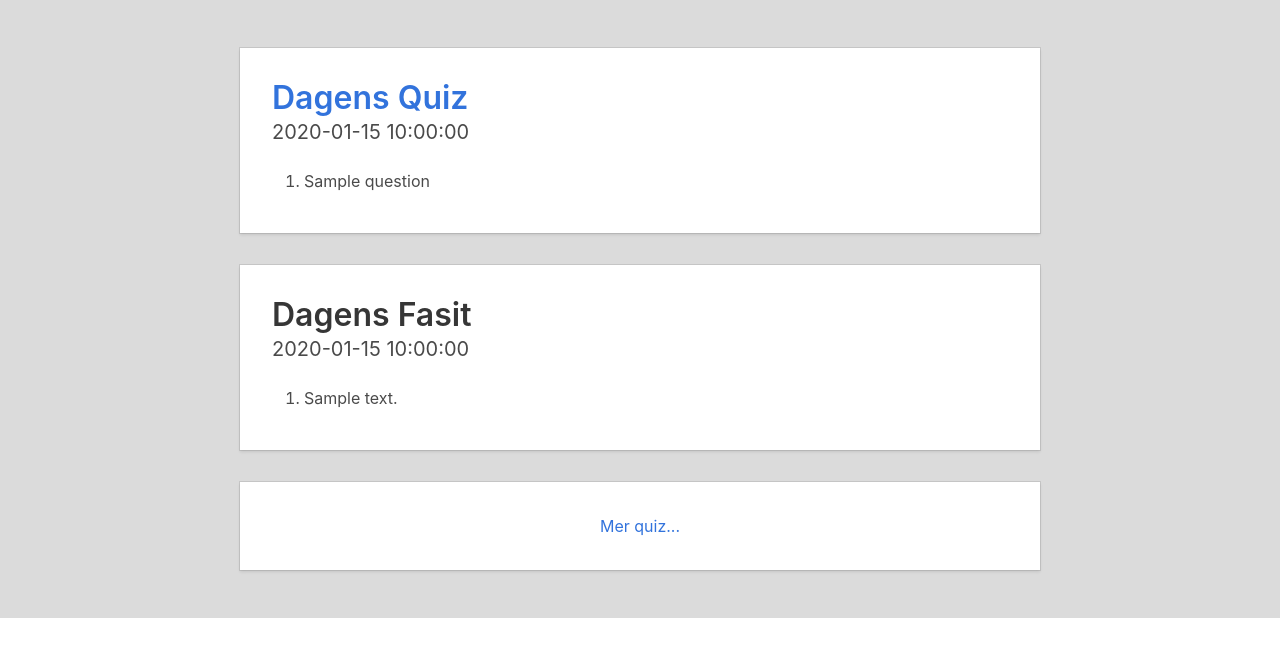
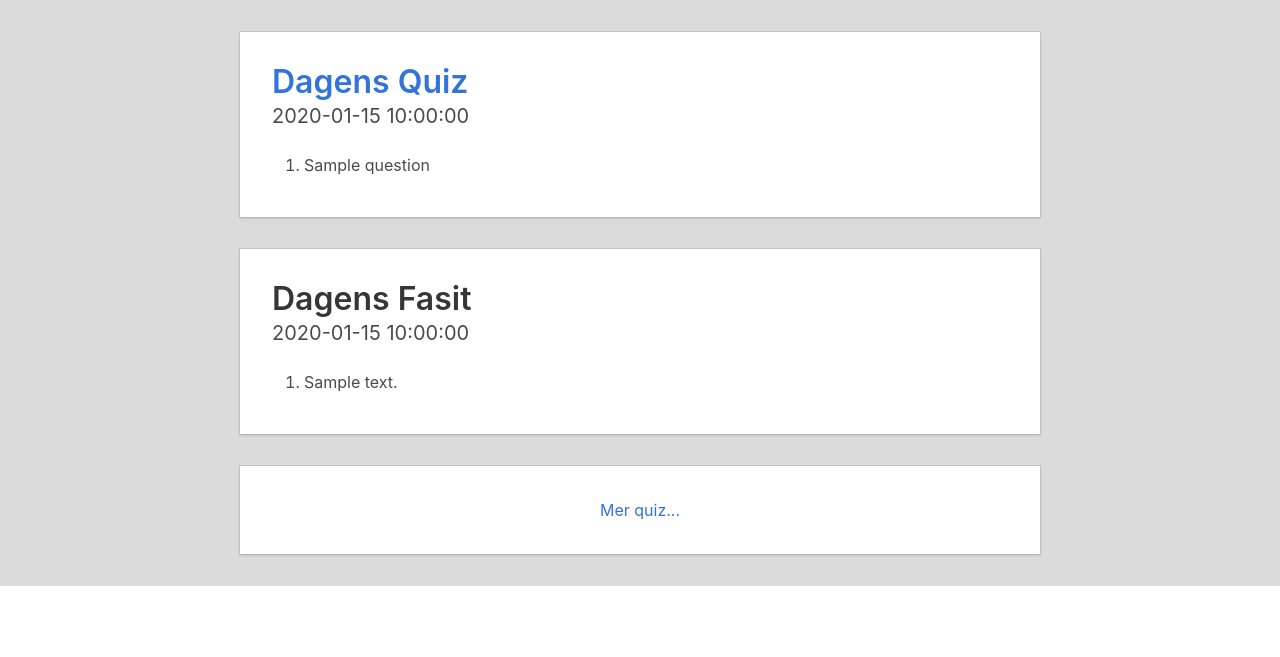
Before and after one commit to olehermanse/dagensquiz, a Flask app: template quiz_server/templates/index.html in a window 1280 px wide. Shown: the top 657 px of the page. Run offline with Flask 2, Linux system fonts and the light colour scheme; the template is opened without the code that fills it: most values are stand-ins (such as "Sample title", 1, 10 or a date in 2020); parts of the project's set-up code (start-up, migrations or seed data) failed here and were passed over; some libraries are stand-ins or nearby versions.

Commit message:
All margins are now 2em
Signed-off-by: Ole Herman Schumacher Elgesem <oleherman93@gmail.com>

```diff
--- a/quiz_server/templates/index.html
+++ b/quiz_server/templates/index.html
@@ -12,6 +12,9 @@
       }
       li {
         margin-bottom: 0.5em;
+      }
+      .section {
+        padding: 2em;
       }
       .main {
         padding: 2em;
```
